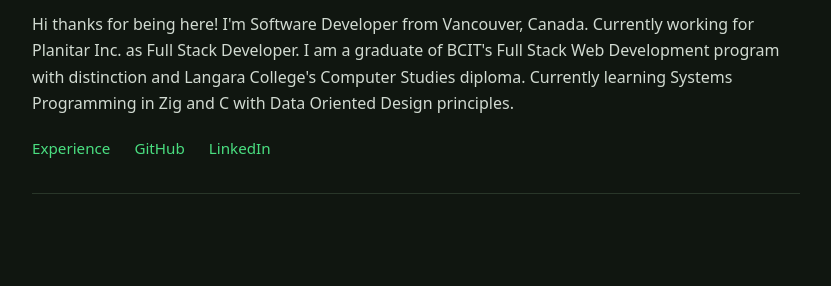
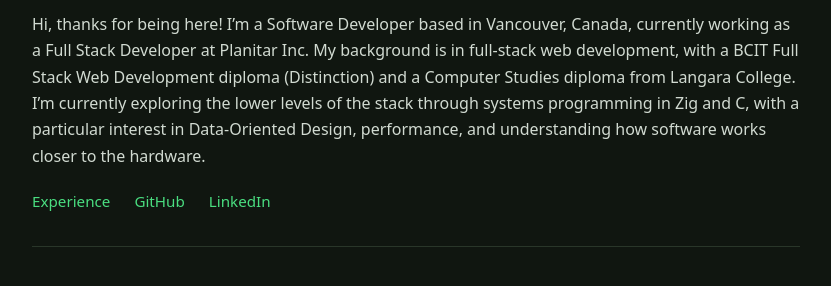
Before and after one commit to paarthd00/portfolio-simple, a plain HTML site: page site/index.html in a window 1280 px wide. Shown: the part 114-400 px from the top of the page, without its empty margins (224-1055 px from the left). Drawn offline with Linux system fonts and the light colour scheme.

Commit message:
add readme

```diff
--- a/site/index.html
+++ b/site/index.html
@@ -209,9 +209,13 @@
     <header>
       <h1>Paarth Dhammi</h1>
       <p>
-        Hi thanks for being here!
-        I'm Software Developer from Vancouver, Canada. Currently working for Planitar Inc. as Full Stack Developer. I am a graduate of BCIT's Full Stack Web Development program with distinction and Langara College's Computer Studies diploma.
-        Currently learning Systems Programming in Zig and C with Data Oriented Design principles.
+          Hi, thanks for being here!
+
+          I’m a Software Developer based in Vancouver, Canada, currently working as a Full Stack Developer at Planitar Inc.
+
+          My background is in full-stack web development, with a BCIT Full Stack Web Development diploma (Distinction) and a Computer Studies diploma from Langara College.
+
+          I’m currently exploring the lower levels of the stack through systems programming in Zig and C, with a particular interest in Data-Oriented Design, performance, and understanding how software works closer to the hardware.
       </p>
       <nav class="links">
         <a href="experience.html">Experience</a>
```
Also changed, not shown: README.md (added), 1 other file.
